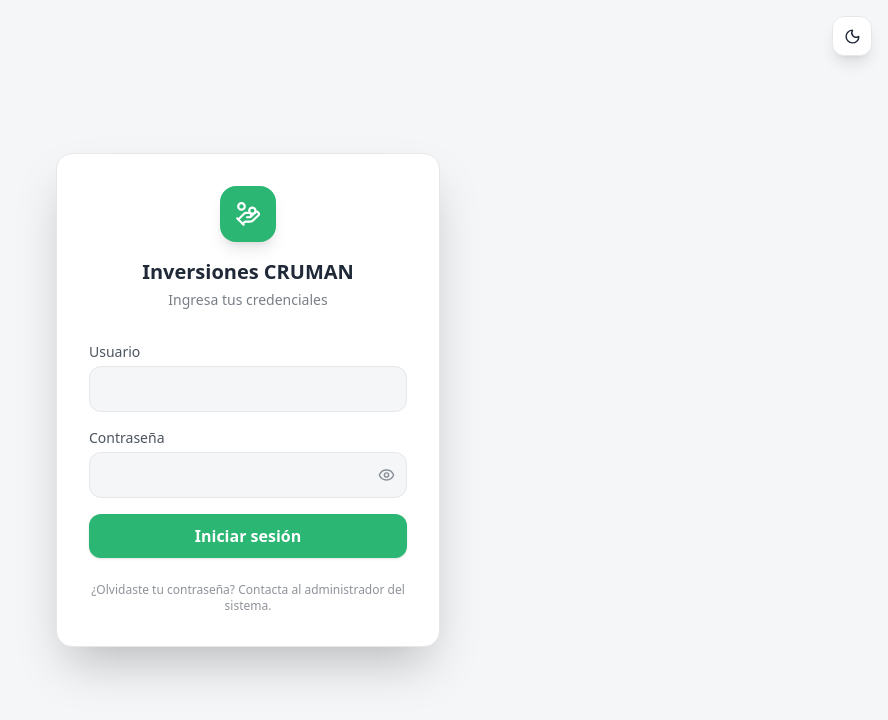
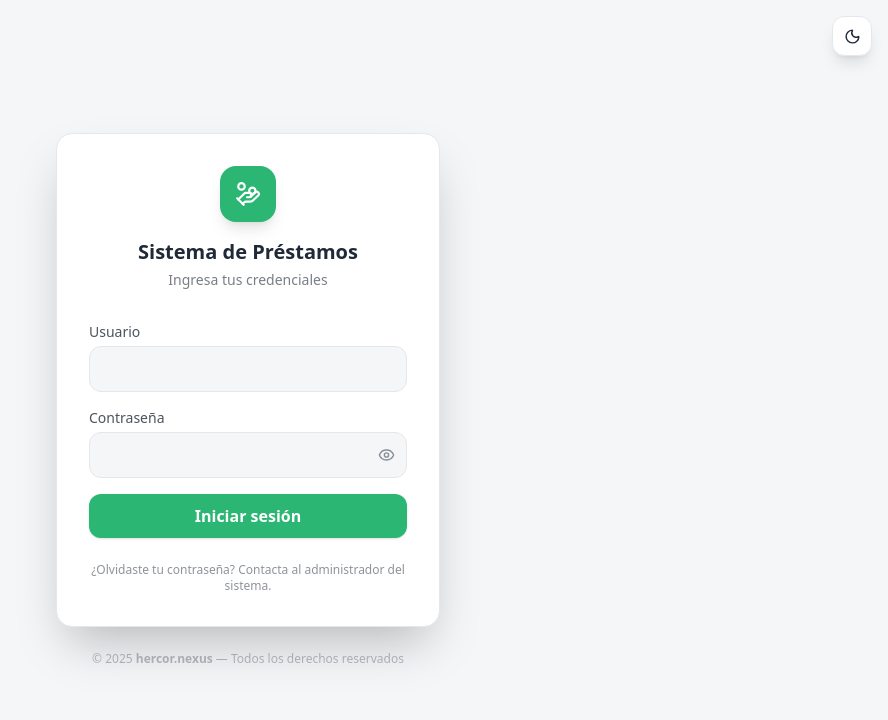
Before and after one commit to Aiden-01/villas_del_rosario, a React app in the folder frontend/: page / in a window 1280 px wide. Shown: the top 720 px of the page, without its empty margins (392-1280 px from the left). Built offline with nearby package versions, Linux system fonts and the light colour scheme; no server answers; the HTML template or start-up script is replaced by a standard one.

Commit message:
nombre del grupo creador

```diff
--- a/frontend/src/components/Layout.jsx
+++ b/frontend/src/components/Layout.jsx
@@ -8,14 +8,14 @@ export default function Layout() {
   const user = JSON.parse(localStorage.getItem("user"));
   const role = user?.role;
 
-  // Bloquear scroll cuando el menú está abierto (importante en móvil)
+  // Bloquear scroll cuando el menú está abierto
   useEffect(() => {
     document.body.style.overflow = menuOpen ? "hidden" : "";
     return () => { document.body.style.overflow = ""; };
   }, [menuOpen]);
 
   return (
-    <div className="min-h-screen relative" style={{ backgroundColor: "var(--bg)" }}>
+    <div className="min-h-screen flex flex-col relative" style={{ backgroundColor: "var(--bg)" }}>
 
       {/* BOTÓN HAMBURGUESA ANIMADO */}
       <button
@@ -24,11 +24,10 @@ export default function Layout() {
         className="fixed top-4 left-4 z-[200] w-11 h-11 flex flex-col items-center justify-center gap-[5px] rounded-xl shadow-lg transition-all duration-300 hover:scale-105 active:scale-95"
         style={{ backgroundColor: "var(--primary)" }}
       >
-        {/* Las 3 líneas que se animan */}
         <span
           className="block h-[2px] bg-white rounded-full transition-all duration-300 origin-center"
           style={{
-            width: menuOpen ? "20px" : "20px",
+            width: "20px",
             transform: menuOpen ? "translateY(7px) rotate(45deg)" : "none",
           }}
         />
@@ -43,13 +42,13 @@ export default function Layout() {
         <span
           className="block h-[2px] bg-white rounded-full transition-all duration-300 origin-center"
           style={{
-            width: menuOpen ? "20px" : "20px",
+            width: "20px",
             transform: menuOpen ? "translateY(-7px) rotate(-45deg)" : "none",
           }}
         />
       </button>
 
-      {/* BACKDROP — fade al abrir, cierra al tocar fuera */}
+      {/* BACKDROP */}
       <div
         onClick={() => setMenuOpen(false)}
         className="fixed inset-0 z-[90] transition-all duration-300"
@@ -62,16 +61,20 @@ export default function Layout() {
       />
 
       {/* SIDEBAR */}
-      <Sidebar
-        menuOpen={menuOpen}
-        setMenuOpen={setMenuOpen}
-        role={role}
-      />
+      <Sidebar menuOpen={menuOpen} setMenuOpen={setMenuOpen} role={role} />
 
       {/* CONTENIDO */}
-      <div className="p-6">
+      <div className="flex-1 p-6">
         <Outlet />
       </div>
+
+      {/* FOOTER */}
+      <footer className="text-center py-4 px-6">
+        <p className="text-xs opacity-25">
+          © 2025 <span className="font-semibold">hercor.nexus</span> — Todos los derechos reservados
+        </p>
+      </footer>
+
     </div>
   );
 }
--- a/frontend/src/pages/Login.jsx
+++ b/frontend/src/pages/Login.jsx
@@ -63,7 +63,7 @@ export default function Login() {
 
   return (
     <div
-      className="min-h-screen flex items-center justify-center px-4 transition-colors"
+      className="min-h-screen flex flex-col items-center justify-center px-4 transition-colors"
       style={{ backgroundColor: "var(--bg)", color: "var(--text)" }}
     >
       {/* TOGGLE DARK MODE */}
@@ -99,16 +99,14 @@ export default function Login() {
           >
             <HandCoins size={26} />
           </div>
-          <h1 className="text-xl font-bold">Inversiones CRUMAN</h1>
+          <h1 className="text-xl font-bold">Sistema de Préstamos</h1>
           <p className="text-sm opacity-60 mt-1">Ingresa tus credenciales</p>
         </div>
 
         <form onSubmit={handleLogin} className="space-y-4">
           {/* USUARIO */}
           <div>
-            <label className="text-sm font-medium opacity-80 block mb-1">
-              Usuario
-            </label>
+            <label className="text-sm font-medium opacity-80 block mb-1">Usuario</label>
             <input
               type="text"
               required
@@ -126,9 +124,7 @@ export default function Login() {
 
           {/* CONTRASEÑA */}
           <div>
-            <label className="text-sm font-medium opacity-80 block mb-1">
-              Contraseña
-            </label>
+            <label className="text-sm font-medium opacity-80 block mb-1">Contraseña</label>
             <div className="relative">
               <input
                 type={showPassword ? "text" : "password"}
@@ -175,11 +171,16 @@ export default function Login() {
           </button>
         </form>
 
-        {/* LEYENDA */}
+        {/* LEYENDA CONTRASEÑA */}
         <p className="text-xs text-center opacity-50 mt-6">
           ¿Olvidaste tu contraseña? Contacta al administrador del sistema.
         </p>
       </div>
+
+      {/* FOOTER */}
+      <p className="text-xs opacity-30 mt-6 text-center">
+        © 2025 <span className="font-semibold">hercor.nexus</span> — Todos los derechos reservados
+      </p>
     </div>
   );
 }
```
